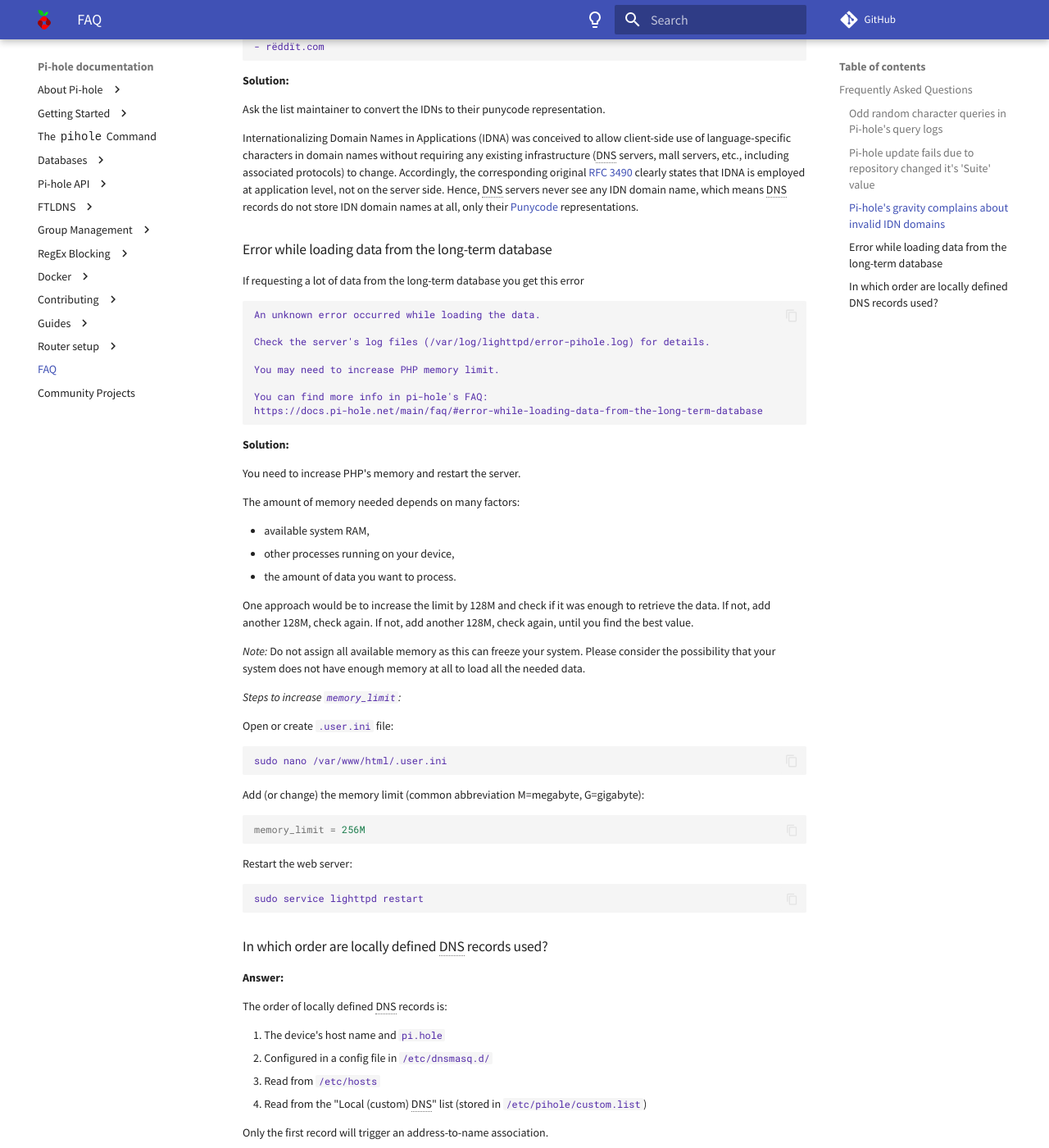
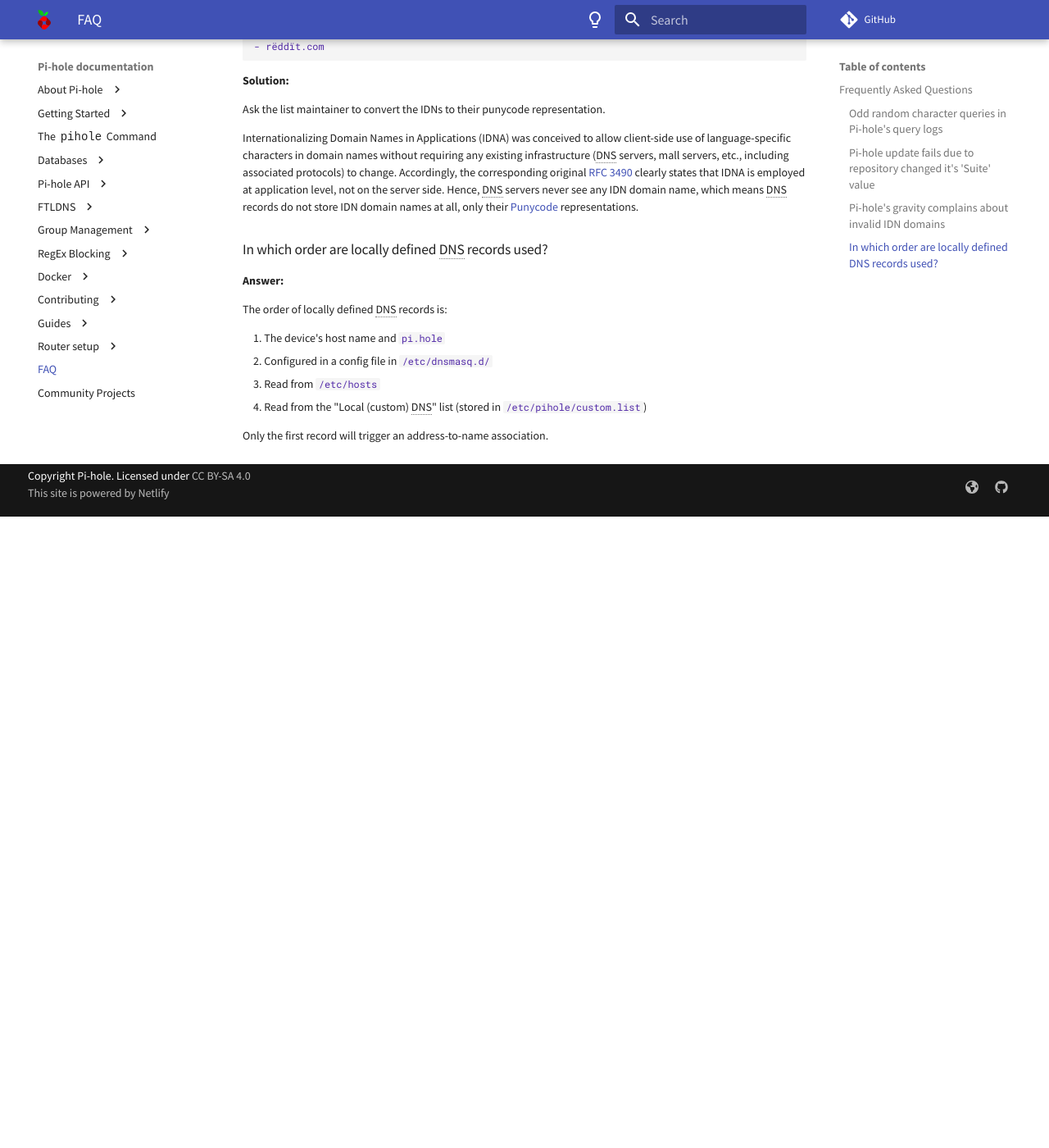
Before and after one commit to pi-hole/docs, an MkDocs documentation site: the page built from docs/main/faq.md, in a window 1280 px wide and 1400 px high, scrolled down 1000 px. Shown: the whole window at 82% size. Built offline with MkDocs 1.6.1 and Material for MkDocs 9.7.7, drawn with Linux system fonts in a browser that asks for light colours; comment, search, counter and statistics services are not loaded; after the commit the page ends 1630 px from its top, so only the background shows below that.

Commit message:
Update/remove lighttpd/php references. Remove the links to community guides for nginx/caddy/traefik until such time that they can be updated for v6
Signed-off-by: Adam Warner <me@adamwarner.co.uk>

````diff
--- a/docs/main/faq.md
+++ b/docs/main/faq.md
@@ -54,58 +54,6 @@
 Internationalizing Domain Names in Applications (IDNA) was conceived to allow client-side use of language-specific characters in domain names without requiring any existing infrastructure (DNS servers, mall servers, etc., including associated protocols) to change. Accordingly, the corresponding original [RFC 3490](https://tools.ietf.org/html/rfc3490) clearly states that IDNA is employed at application level, not on the server side.
 Hence, DNS servers never see any IDN domain name, which means DNS records do not store IDN domain names at all, only their [Punycode](https://en.wikipedia.org/wiki/Punycode)  representations.
 
-### Error while loading data from the long-term database
-
-If requesting a lot of data from the long-term database you get this error
-
-```code
-An unknown error occurred while loading the data.
-
-Check the server's log files (/var/log/lighttpd/error-pihole.log) for details.
-
-You may need to increase PHP memory limit.
-
-You can find more info in pi-hole's FAQ:
-https://docs.pi-hole.net/main/faq/#error-while-loading-data-from-the-long-term-database
-```
-
-**Solution:**
-
-You need to increase PHP's memory and restart the server.
-
-The amount of memory needed depends on many factors:
-
-- available system RAM,
-- other processes running on your device,
-- the amount of data you want to process.
-
-One approach would be to increase the limit by 128M and check if it was enough to retrieve the data.
-If not, add another 128M, check again. If not, add another 128M, check again, until you find the best value.
-
-_Note:_
-Do not assign all available memory as this can freeze your system.
-Please consider the possibility that your system does not have enough memory at all to load all the needed data.
-
-_Steps to increase `memory_limit`:_
-
-Open or create `.user.ini` file:
-
-```bash
-sudo nano /var/www/html/.user.ini
-```
-
-Add (or change) the memory limit (common abbreviation M=megabyte, G=gigabyte):
-
-```ini
-memory_limit = 256M
-```
-
-Restart the web server:
-
-```bash
-sudo service lighttpd restart
-```
-
 ### In which order are locally defined DNS records used?
 
 **Answer:**
--- a/mkdocs.yml
+++ b/mkdocs.yml
@@ -209,9 +209,9 @@
         - 'Using DNSSEC': guides/misc/tor/dnssec.md
       - 'Allowlist and Denylist editing': guides/misc/allowlist-denylist.md
     - 'Web server':
-      - 'NGINX': guides/webserver/nginx.md
-      - 'Caddy': guides/webserver/caddy.md
-      - 'Traefik v1 (not in Docker)': guides/webserver/traefik-nodocker.md
+      #- 'NGINX': guides/webserver/nginx.md
+      #- 'Caddy': guides/webserver/caddy.md
+      #- 'Traefik v1 (not in Docker)': guides/webserver/traefik-nodocker.md
       - 'Traefik v2 (with Docker)': guides/webserver/traefik-v2-docker.md
   - 'Router setup':
     - 'ASUS router': routers/asus.md
````
Also changed, not shown: docs/main/origins.md (+0 -2 lines), docs/main/prerequisites.md (+5 -5 lines).
